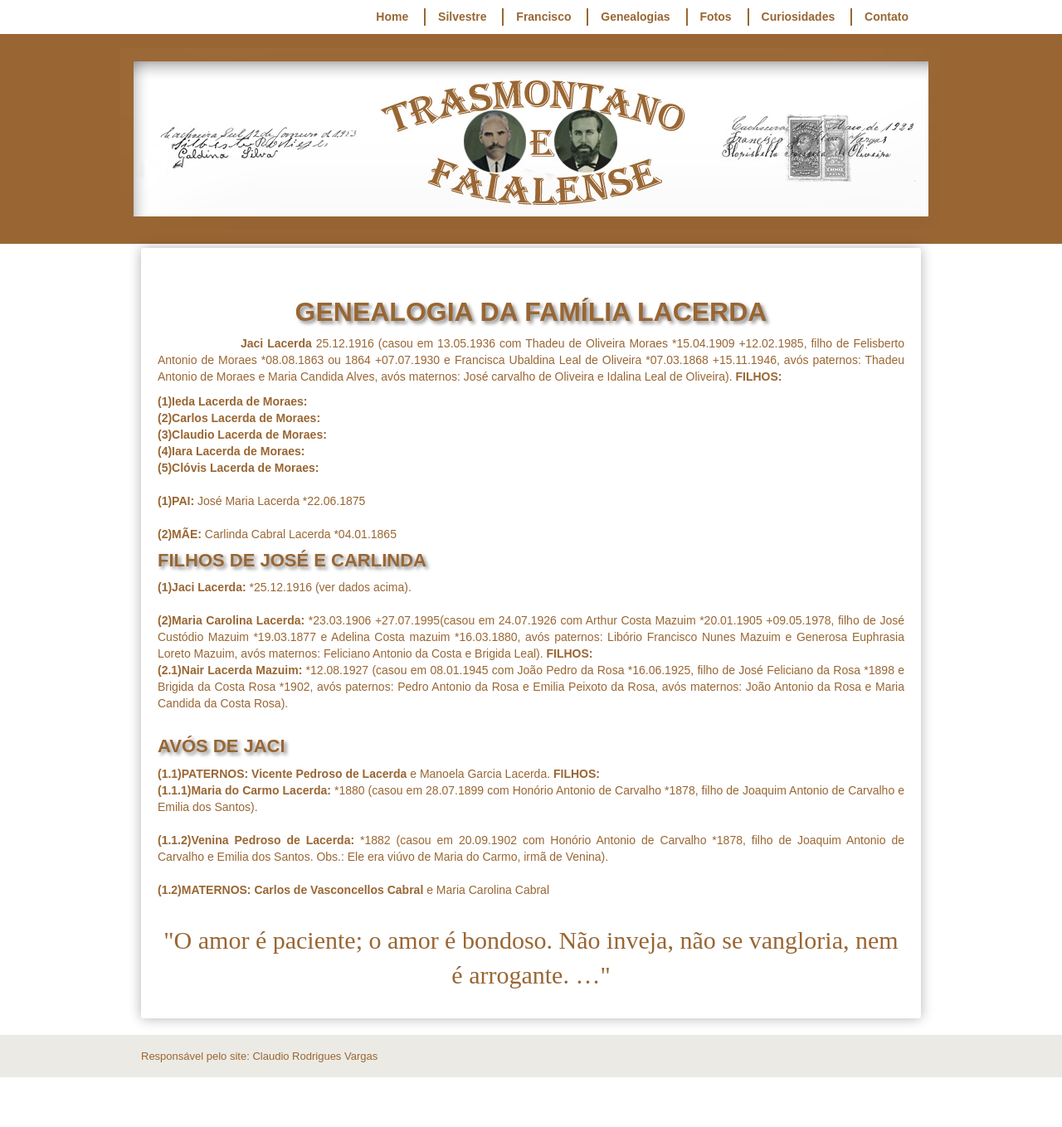
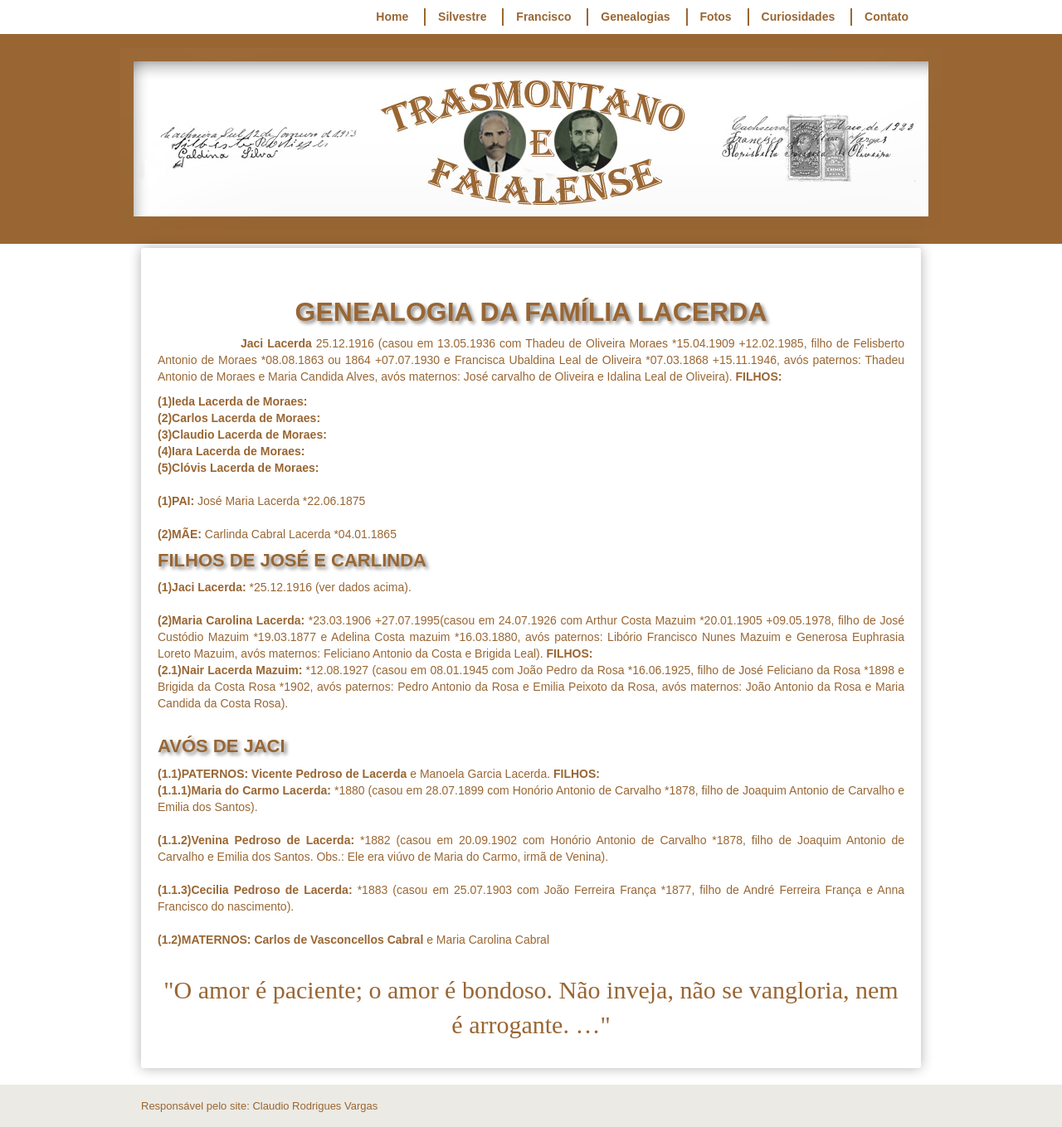
Before and after one commit to claudiovargas1955/claudiovargas1955.github.io, a Jekyll site: the page built from _pages/familia-lacerda.html, in a window 1280 px wide. Shown: the whole page at 83% size. Built offline with Jekyll 4.4.1, drawn with Linux system fonts in a browser that asks for light colours; some web fonts are replaced; before the commit the page ends 1299 px from its top, so only the background shows below that.

Commit message:
Update familia-lacerda.html

```diff
--- a/_pages/familia-lacerda.html
+++ b/_pages/familia-lacerda.html
@@ -127,6 +127,8 @@ Euphrasia Loreto Mazuim, avós maternos: Feliciano Antonio da Costa e Brigida Le
   <b>(1.1.2)Venina Pedroso de Lacerda: </b>*1882 (casou em 20.09.1902 com Honório Antonio de Carvalho *1878, filho de Joaquim Antonio de
   Carvalho e Emilia dos Santos. Obs.: Ele era viúvo de Maria do Carmo, irmã de Venina).<br><br>
 
+  <b>(1.1.3)Cecilia Pedroso de Lacerda: </b>*1883 (casou em 25.07.1903 com João Ferreira França *1877, filho de André Ferreira França e
+  Anna Francisco do nascimento). <br><br>
 
 <b>(1.2)MATERNOS: Carlos de Vasconcellos Cabral </b>e Maria Carolina Cabral <br><br>
 
```
